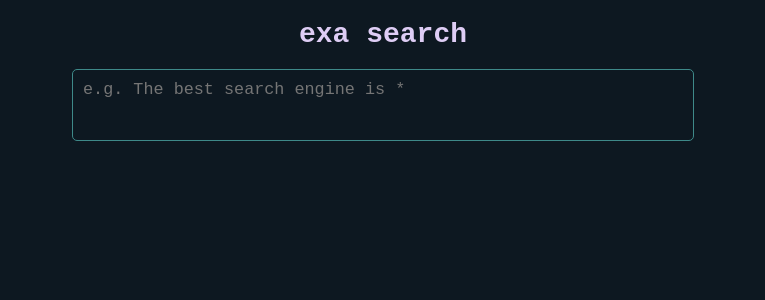
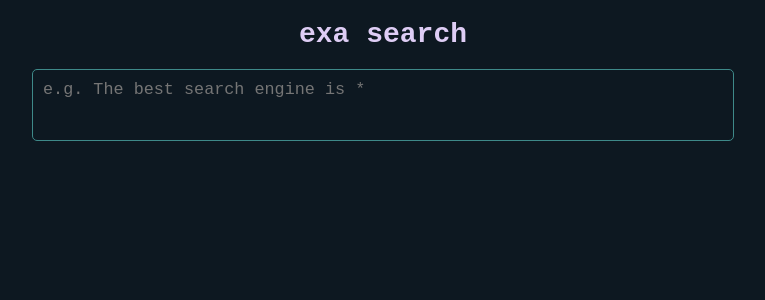
Before and after one commit to ExaSearch/react, a React (Create React App) app in the folder web/: page / in a window 1280 px wide. Shown: the top 300 px of the page, without its empty margins (257-1022 px from the left). Built offline with nearby package versions, Linux system fonts and the light colour scheme.

Commit message:
some more improvements

```diff
--- a/web/src/App.css
+++ b/web/src/App.css
@@ -19,7 +19,7 @@ a {
 }
 
 textarea {
-  max-width: 600px;
+  max-width: 680px;
   width: 100%;
   height: 50px;
   font-family: serif;
@@ -43,3 +43,7 @@ textarea {
   padding-left: 0;
   padding-right: 0;
 }
+
+.score {
+  color: rgba(87,80,96,0.8);
+}
--- a/web/src/App.js
+++ b/web/src/App.js
@@ -32,7 +32,7 @@ function SearchResults(props) {
   return (<div className="results">
     {props.results.map(element => {
       return <p key={element.url} className="searchResult">
-        <a href={element.url}>{element.url}</a> ({element.score})</p>
+        <a href={element.url}>{element.url}</a> <span class="score">({element.score})</span></p>
     })}
   </div>);
 }
```
